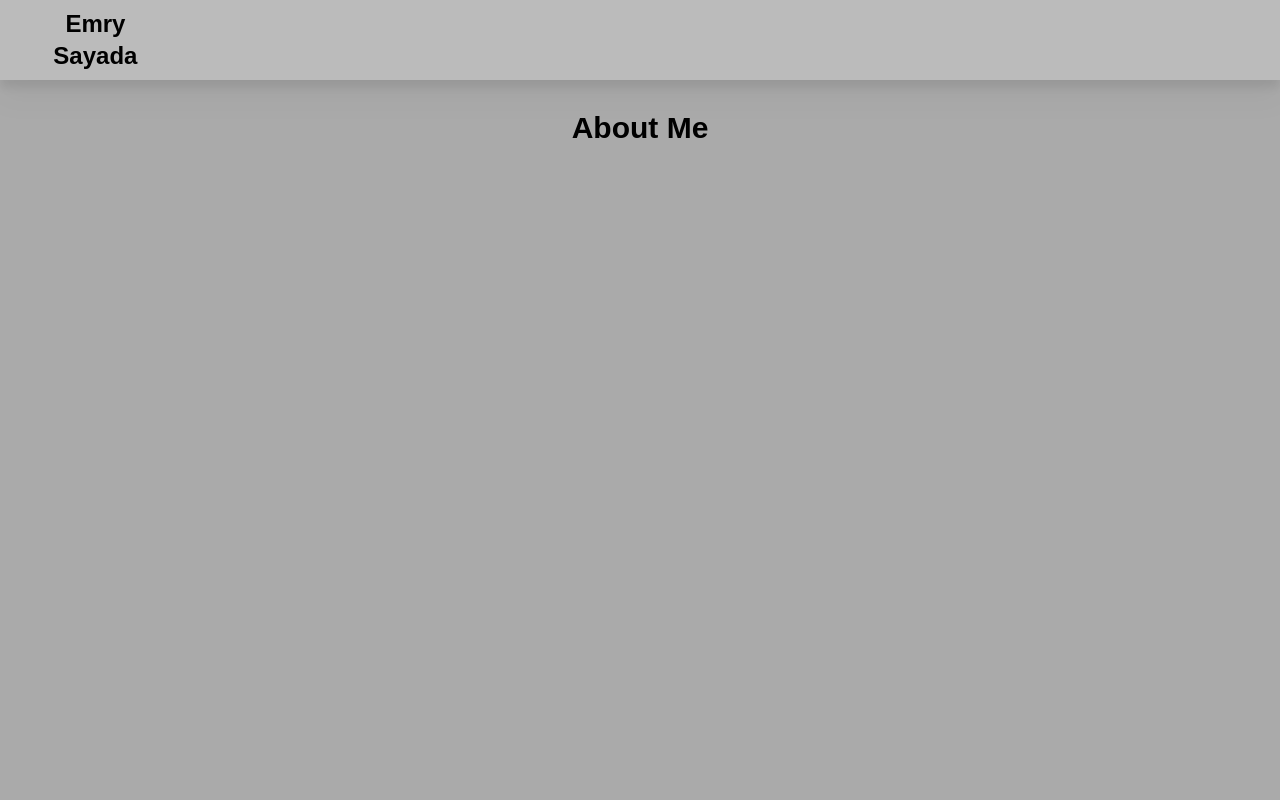
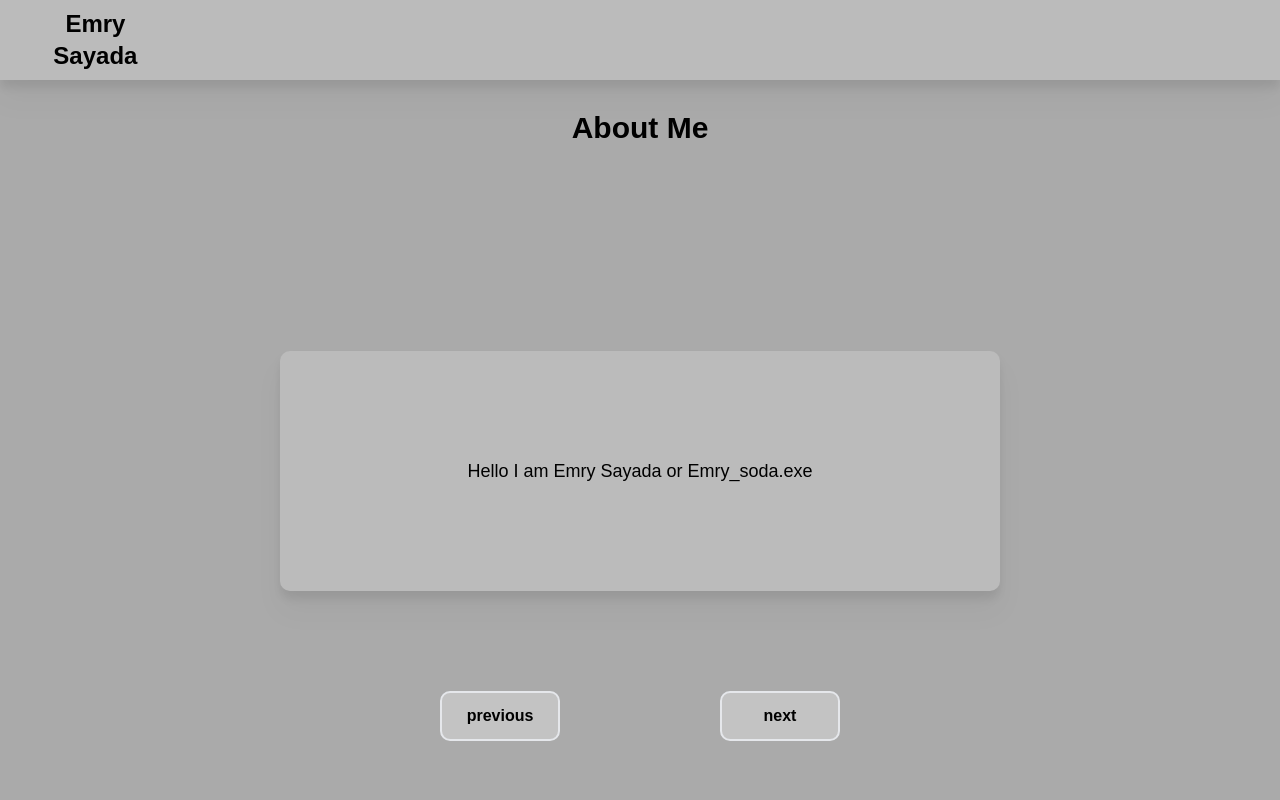
Before and after one commit to EmrySayada/emry-sayada-V1, a Next.js app: page /about in a window 1280 px wide. Shown: the top 800 px of the page. Built offline with nearby package versions, Linux system fonts and the light colour scheme.

Commit message:
please work

```diff
--- a/pages/about.js
+++ b/pages/about.js
@@ -37,7 +37,7 @@ const About = () => {
               About Me
             </p>
             <div className="animate-[fadeIn_500ms_250ms_ease_forwards]">
-              {/* <div className="flex flex-col h-screen w-[90vh] items-center justify-center phone:w-[40vh]">
+              <div className="flex flex-col h-screen w-[90vh] items-center justify-center phone:w-[40vh]">
                 <Slide content={AboutText[currentSlide]} />
                 <div className="flex flex-row justify-evenly w-[inherit] mt-[10vh]">
                   <button
@@ -69,7 +69,7 @@ const About = () => {
                     </p>
                   </button>
                 </div>
-              </div> */}
+              </div>
             </div>
           </div>
           <Footer />
```
